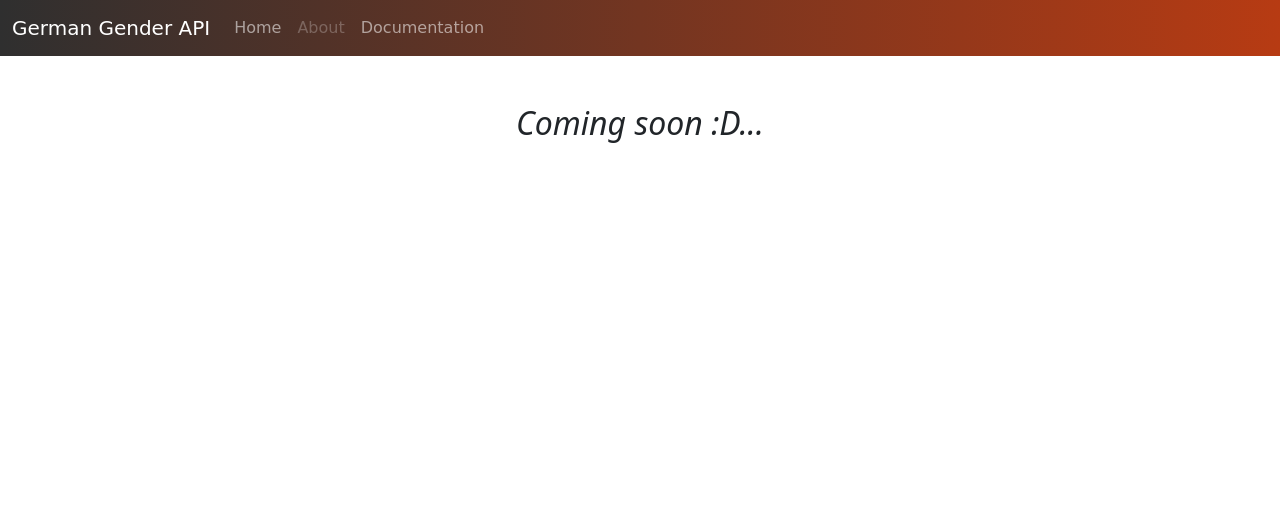
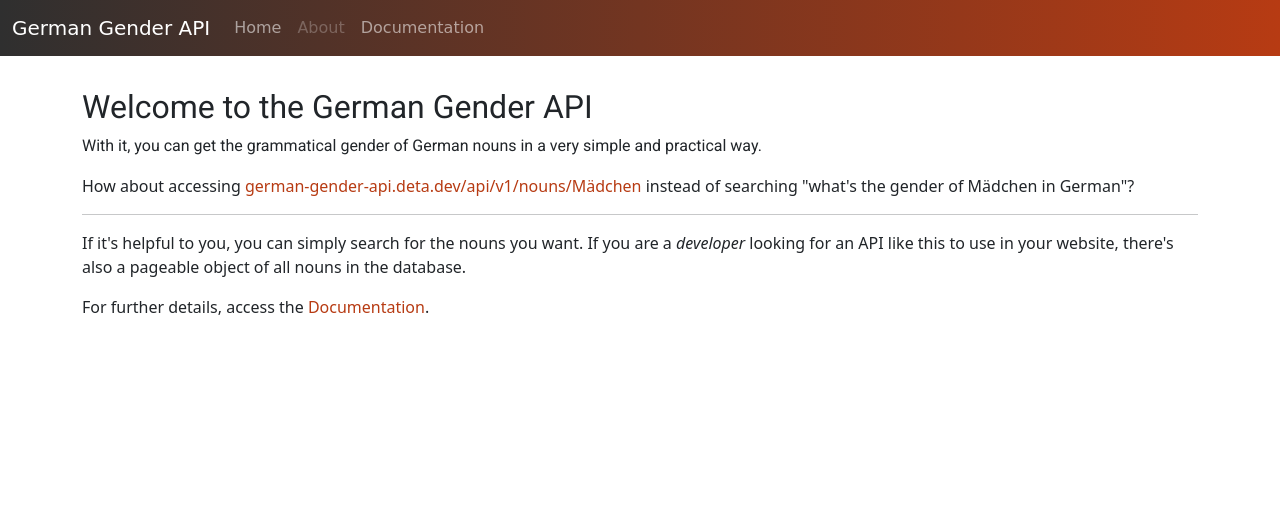
Before and after one commit to Andrew-2609/german-gender-api, a FastAPI app: page / in a window 1280 px wide. Shown: the top 514 px of the page. Run offline with FastAPI, Linux system fonts and the light colour scheme; some libraries are stand-ins or nearby versions; some web fonts are replaced.

Commit message:
Chore: add new introduction to index.html content

```diff
--- a/app/templates/index.html
+++ b/app/templates/index.html
@@ -1,6 +1,41 @@
 {% extends "base.html" %}
 {% block page_content %}
-    <div class="text-center pt-5">
-        {{ data.text | safe }}
+    <div class="container pt-4">
+        <h2 class="roboto-400 pt-2">Welcome to the German Gender API</h2>
+
+        <p class="roboto-200">
+            With it, you can get the grammatical gender of German nouns in a very simple and practical way.
+        </p>
+        <p>
+            How about accessing <a href="https://german-gender-api.deta.dev/api/v1/nouns/Mädchen" target="_blank"
+                                   class="german-red-link">german-gender-api.deta.dev/api/v1/nouns/Mädchen</a>
+            instead of searching "what's the gender of Mädchen in German"?
+        </p>
+
+        <hr/>
+
+        <p>
+            If it's helpful to you, you can simply search for the nouns you want. If you are a <em>developer</em>
+            looking for an API like this to use in your website, there's also a pageable object of all nouns in the
+            database.
+        </p>
+
+        <p>
+            For further details, access the <a href="/docs" class="german-red-link">Documentation</a>.
+        </p>
     </div>
+
+    {#    <div class="container pt-2">#}
+    {#        <h2 class="roboto-400">How to use it?</h2>#}
+    {#    </div>#}
+
+    {#    <div class="container">#}
+    {#        <p>#}
+    {#            You can also check and download the repository of this API by clicking <a#}
+    {#                href="https://github.com/Andrew-2609/german-gender-api" target="_blank" class="german-red-link">here</a>.#}
+    {#            <br/>#}
+    {#            <span id="leave-a-star">If this API was helpful to you, please, consider <strong>leaving a star</strong> in the repository above!</span>#}
+    {#        </p>#}
+    {#    </div>#}
+
 {% endblock %}
```
